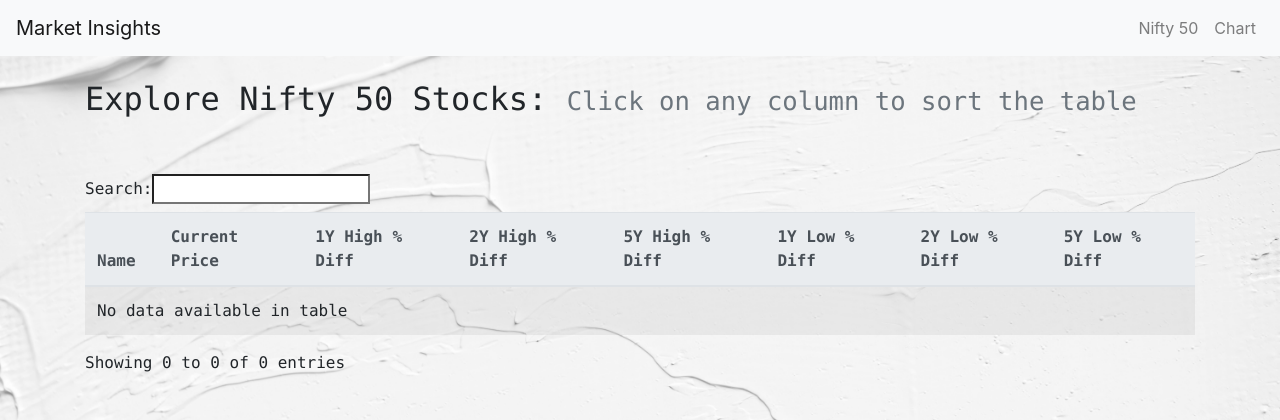
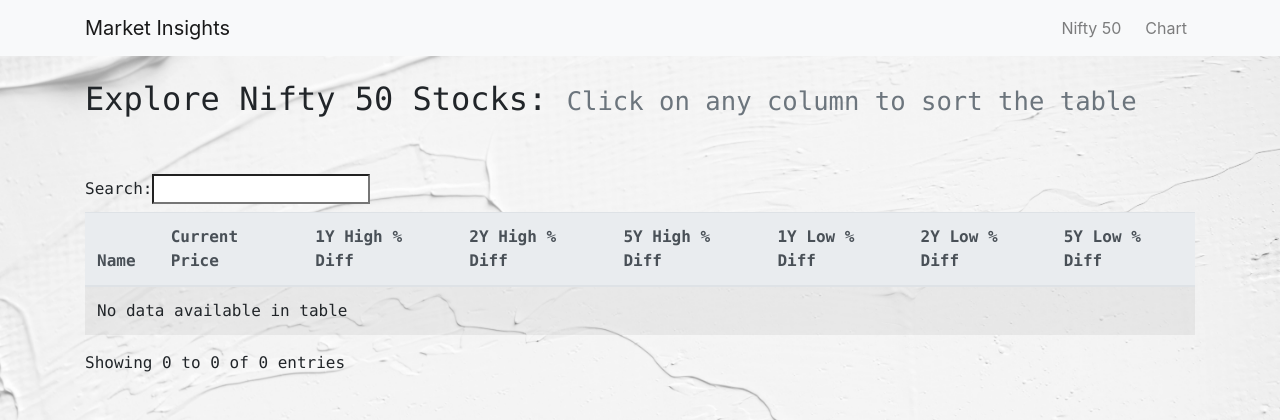
Before and after one commit to Anshuman2121/stockprediction, a Flask app: page / in a window 1280 px wide. Shown: the top 420 px of the page. Run offline with Flask 3, Linux system fonts and the light colour scheme; some libraries are stand-ins or nearby versions.

Commit message:
Updated Nav Bar

```diff
--- a/templates/table_template.html
+++ b/templates/table_template.html
@@ -39,24 +39,15 @@
 </head>
 
 <body>
-    <nav class="navbar sticky-top navbar-expand-sm navbar-light bg-light">
-        <a class="navbar-brand" href="#">Market Insights</a>
-        <button class="navbar-toggler" type="button" data-toggle="collapse" data-target="#navbarNav"
-            aria-controls="navbarNav" aria-expanded="false" aria-label="Toggle navigation">
-            <span class="navbar-toggler-icon"></span>
-        </button>
-        <div class="collapse navbar-collapse" id="navbarNav">
-            <ul class="navbar-nav ml-auto">
-                <li class="nav-item">
-                    <a class="nav-link" href="#">Nifty 50</a>
-                </li>
-                <li class="nav-item">
-                    <a class="nav-link" href="chart.html" id="chartLink">Chart</a>
-                </li>
+    <nav class="navbar sticky-top navbar-expand-lg navbar-light bg-light justify-content-between flex-nowrap flex-row">
+        <div class="container">
+            <a href="#" class="navbar-brand float-left">Market Insights </a>
+            <ul class="nav navbar-nav flex-row float-right">
+                <li class="nav-item"><a class="nav-link pr-3" href="/index.html">Nifty 50</a></li>
+                <li class="nav-item"><a class="nav-link" href="/chart.html">Chart</a></li>
             </ul>
         </div>
     </nav>
-
     <script>
         // Get the "Chart" nav-link element
         const chartLink = document.getElementById('chartLink');
```
Also changed, not shown: templates/candlestick_chart_template.html (+6 -13 lines).
